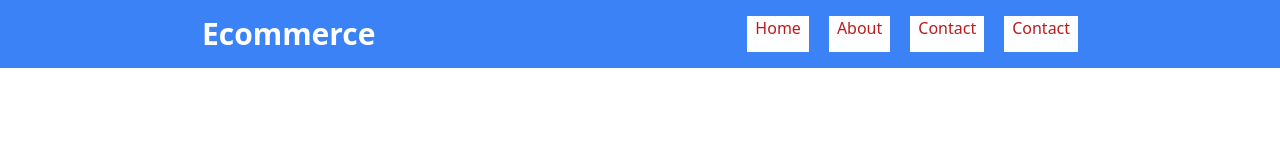
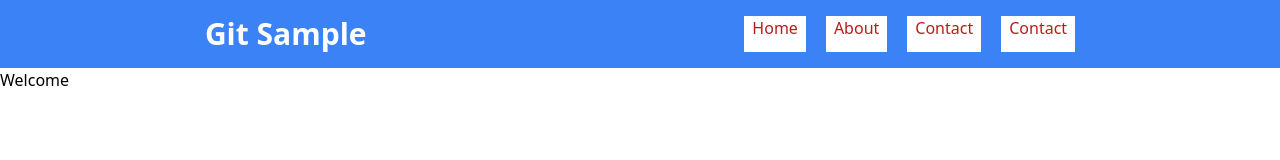
Before and after one commit to BlueWalkerz/website-tut, a plain HTML site: page index.html in a window 1280 px wide. Drawn offline with nearby package versions, Linux system fonts and the light colour scheme.

Commit message:
Version 2

```diff
--- a/index.html
+++ b/index.html
@@ -9,15 +9,17 @@
 <body >
     <nav class="py-4 px-4 bg-blue-500 flex justify-around">
         <div>
-            <h2 class="text-white text-3xl font-bold">Ecommerce</h2>
+            <h2 class="text-white text-3xl font-bold">Git Sample</h2>
         </div>
         <ul class="flex gap-5">
-            <li class="px-2 text-red-700 cursor-pointer bg-white text-center align-middle">Home</li>
-            <li class="px-2 text-red-700 cursor-pointer bg-white text-center align-middle">About</li>
-            <li class="px-2 text-red-700 cursor-pointer bg-white text-center align-middle">Contact</li>
-            <li class="px-2 text-red-700 cursor-pointer bg-white text-center align-middle">Contact</li>
+            <li class="px-2 text-red-700 cursor-pointer bg-white text-center align-middle"><a href="#">Home</a></li>
+            <li class="px-2 text-red-700 cursor-pointer bg-white text-center align-middle"><a href="#">About</a></li>
+            <li class="px-2 text-red-700 cursor-pointer bg-white text-center align-middle"><a href="#">Contact</a></li>
+            <li class="px-2 text-red-700 cursor-pointer bg-white text-center align-middle"><a href="#">Contact</a></li>
         </ul>
     </nav>
 
+    <h1>Welcome</h1>
+
 </body>
 </html>
```
